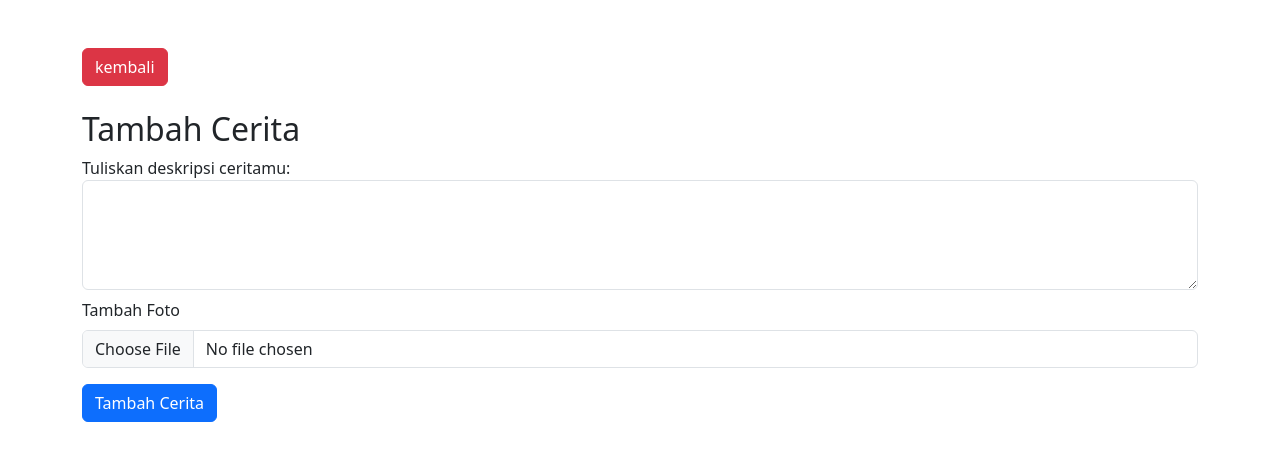
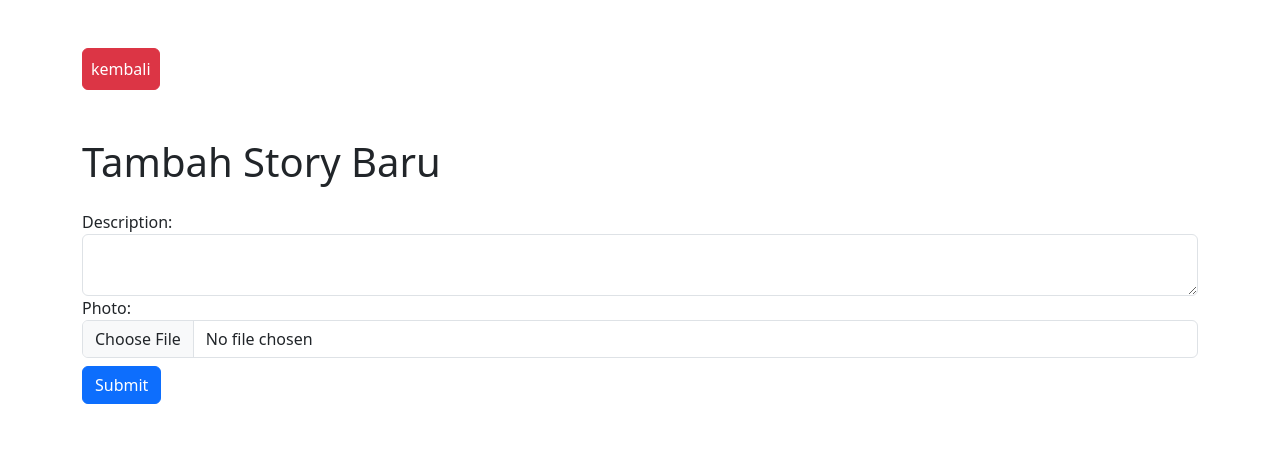
Before and after one commit to RahmanIslamIen/rahman-story-app, a website built with webpack: page tambah-story.html in a window 1280 px wide. Built offline with nearby package versions, Linux system fonts and the light colour scheme.

Commit message:
tambah story dan fungsi logout

```diff
--- a/tambah-story.html
+++ b/tambah-story.html
@@ -3,69 +3,78 @@
   <head>
     <meta charset="UTF-8" />
     <meta name="viewport" content="width=device-width, initial-scale=1.0" />
-    <title>Tambah Cerita</title>
+    <title>Tambah Story</title>
     <link rel="stylesheet" href="bootstrap.min.css" />
   </head>
   <body>
     <div class="container mt-5">
-      <a href="/" class="btn btn-danger mb-4">kembali</a>
-      <h2>Tambah Cerita</h2>
-      <form
-        action="#"
-        method="post"
-        enctype="multipart/form-data"
-        class="needs-validation"
-        novalidate
-      >
-        <div class="form-group mb-2">
-          <label for="description">Tuliskan deskripsi ceritamu:</label>
+      <a href="index.html" class="btn btn-danger mb-5 p-2">kembali</a>
+      <h1 class="mb-4">Tambah Story Baru</h1>
+      <form id="storyForm">
+        <div class="form-group">
+          <label for="description">Description:</label>
           <textarea
             class="form-control"
             id="description"
             name="description"
-            rows="4"
             required
           ></textarea>
-          <div class="invalid-feedback">Silakan masukkan deskripsi.</div>
         </div>
-        <div class="form-group mb-3">
-          <label for="formFile" class="form-label">Tambah Foto</label>
-          <input class="form-control" type="file" id="formFile" required />
-          <div class="invalid-feedback">Silakan pilih file foto.</div>
+
+        <div class="form-group mb-2">
+          <label for="photo">Photo:</label>
+          <input
+            type="file"
+            class="form-control"
+            id="photo"
+            name="photo"
+            accept="image/*"
+            required
+          />
         </div>
-        <button type="submit" class="btn btn-primary">Tambah Cerita</button>
+
+        <button type="button" class="btn btn-primary" onclick="submitStory()">
+          Submit
+        </button>
       </form>
+      <p id="responseMessage" class="mt-3"></p>
     </div>
 
-    <script src="https://cdn.jsdelivr.net/npm/bootstrap@5.2.3/dist/js/bootstrap.bundle.min.js"></script>
+    <!-- Bootstrap JS -->
+    <script src="https://code.jquery.com/jquery-3.5.1.slim.min.js"></script>
+    <script src="https://cdn.jsdelivr.net/npm/@popperjs/core@2.11.6/dist/umd/popper.min.js"></script>
+    <script src="https://maxcdn.bootstrapcdn.com/bootstrap/4.5.2/js/bootstrap.min.js"></script>
+
+    <script src="https://cdn.jsdelivr.net/npm/axios/dist/axios.min.js"></script>
+
+    <!-- nambah story -->
     <script>
-      (function () {
-        "use strict";
-        window.addEventListener(
-          "load",
-          function () {
-            var forms = document.getElementsByClassName("needs-validation");
+      function submitStory() {
+        const description = document.getElementById("description").value;
+        const photo = document.getElementById("photo").files[0];
 
-            var validation = Array.prototype.filter.call(
-              forms,
-              function (form) {
-                form.addEventListener(
-                  "submit",
-                  function (event) {
-                    if (form.checkValidity() === false) {
-                      event.preventDefault();
-                      event.stopPropagation();
-                    }
-                    form.classList.add("was-validated");
-                  },
-                  false
-                );
-              }
-            );
-          },
-          false
-        );
-      })();
+        const formData = new FormData();
+        formData.append("description", description);
+        formData.append("photo", photo);
+
+        axios
+          .post("https://story-api.dicoding.dev/v1/stories/guest", formData)
+          .then((response) => {
+            const data = response.data;
+            if (data.error === false) {
+              document.getElementById("responseMessage").innerText =
+                "Story added successfully!";
+            } else {
+              document.getElementById("responseMessage").innerText =
+                "Failed to add story. Please try again.";
+            }
+          })
+          .catch((error) => {
+            console.error("Error:", error);
+            document.getElementById("responseMessage").innerText =
+              "An error occurred. Please try again later.";
+          });
+      }
     </script>
   </body>
 </html>
--- a/webpack.config.js
+++ b/webpack.config.js
@@ -10,6 +10,7 @@ module.exports = {
         { from: /profil-developer.html/, to: "/profil-developer.html" },
         { from: /login.html/, to: "/login.html" },
         { from: /register.html/, to: "/register.html" },
+        { from: /tambah-story.html/, to: "/tambah-story.html" },
         { from: /./, to: "/404.html" },
       ],
     },
```
Also changed, not shown: index.html (+19 -5 lines), login.html (+2 -5 lines).
